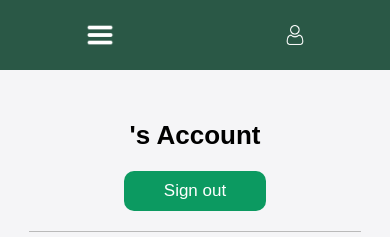
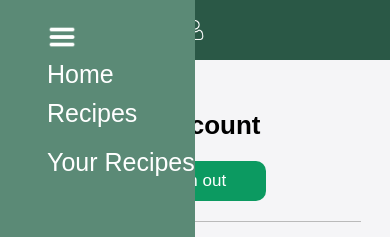
Before and after one commit to Icaka03/RecipeApp, a React (Create React App) app in the folder recipe-app/: page /account in a window 390 px wide. Both pictures are taken after a click on the picture 100 px from the left and 35 px from the top of the page. Shown: the top 237 px of the page. Built offline with nearby package versions, Linux system fonts and the light colour scheme; no server answers; the database is empty.

Commit message:
add burger menu content

```diff
--- a/recipe-app/src/components/Navbar.js
+++ b/recipe-app/src/components/Navbar.js
@@ -10,9 +10,9 @@ export default function Navbar() {
   const isLogged = localStorage.getItem("name");
   const profileImg = localStorage.getItem("profileImg");
   const [isMobile, setIsMobile] = useState(false);
-
+  const [burgerMenuClicked, setBurgerMenuClicked] = useState(false);
   const handleResize = () => {
-    if (window.innerWidth < 566) {
+    if (window.innerWidth < 700) {
       setIsMobile(true);
     } else {
       setIsMobile(false);
@@ -41,8 +41,41 @@ export default function Navbar() {
   };
   return (
     <nav className="nav">
+      {burgerMenuClicked ? (
+        <>
+          <div className="burger-menu-sidebar"></div>
+          <div className="burger-menu-content">
+            <Link to="/" style={{ textDecoration: "none", color: "#fff" }}>
+              <span className="burger-menu-links">Home</span>
+            </Link>
+            <span className="burger-menu-links">Recipes</span>
+            {isLogged ? (
+              <Link
+                to="/account"
+                style={{ textDecoration: "none", color: "#fff" }}
+              >
+                <span className="burger-menu-links">Your Recipes</span>
+              </Link>
+            ) : (
+              <span
+                className="burger-menu-links"
+                onClick={() => alert("You need to be logged in First")}
+              >
+                Your Recipes
+              </span>
+            )}
+          </div>
+        </>
+      ) : null}
       {isMobile ? (
-        <img src={burgerMenu} alt="burger-menu" className="burger-menu-icon" />
+        <img
+          src={burgerMenu}
+          alt="burger-menu"
+          className={
+            burgerMenuClicked ? "burger-menu-icon-active" : "burger-menu-icon"
+          }
+          onClick={() => setBurgerMenuClicked(!burgerMenuClicked)}
+        />
       ) : (
         <>
           <div>
--- a/recipe-app/src/styles/header.css
+++ b/recipe-app/src/styles/header.css
@@ -99,6 +99,40 @@
   width: 30px;
   filter: invert(100%) brightness(100%);
 }
+
+.burger-menu-sidebar {
+  height: 100vh;
+  width: 50%;
+  background-color: #5b8a76;
+  position: absolute;
+  left: 0;
+  position: fixed;
+  z-index: 1;
+}
+
+.burger-menu-icon-active {
+  width: 30px;
+  filter: invert(100%) brightness(100%);
+  position: absolute;
+  left: 47px;
+  top: 22px;
+  position: fixed;
+  z-index: 1;
+}
+
+.burger-menu-content {
+  z-index: 1;
+  position: fixed;
+  left: 47px;
+  top: 60px;
+  display: flex;
+  flex-direction: column;
+}
+
+.burger-menu-links {
+  font-size: 25px;
+  padding: 10px 0px;
+}
 @media only screen and (max-width: 1500px) {
   .header-section-text h1 {
     font-size: 55px;
```
